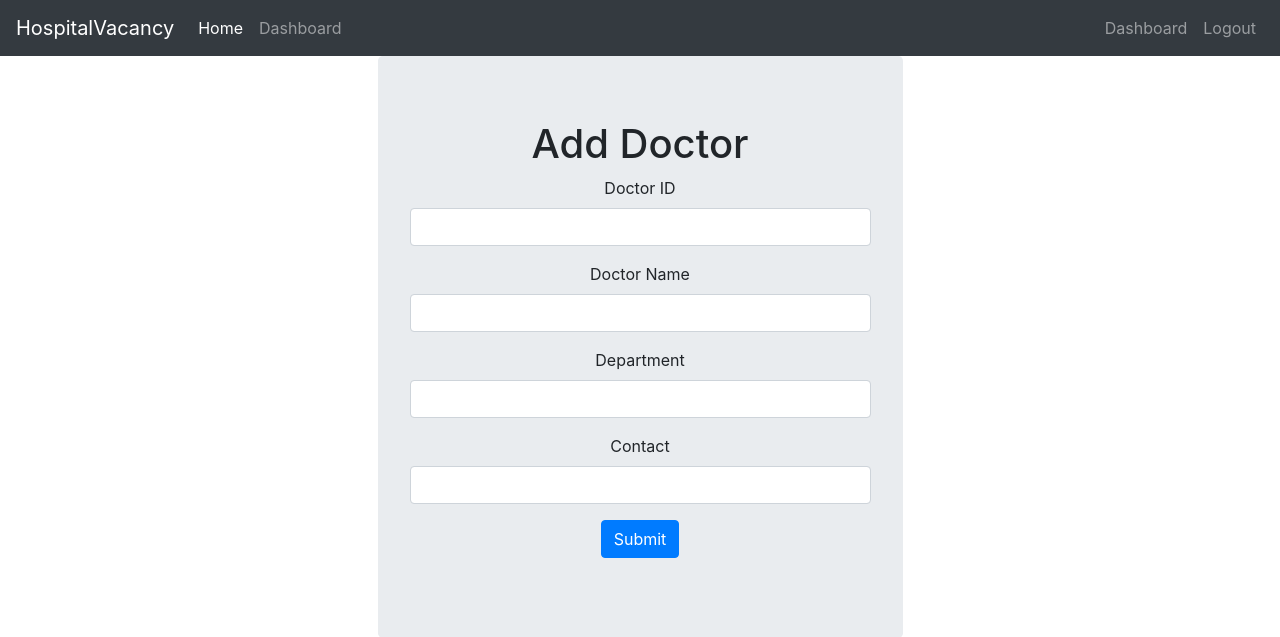
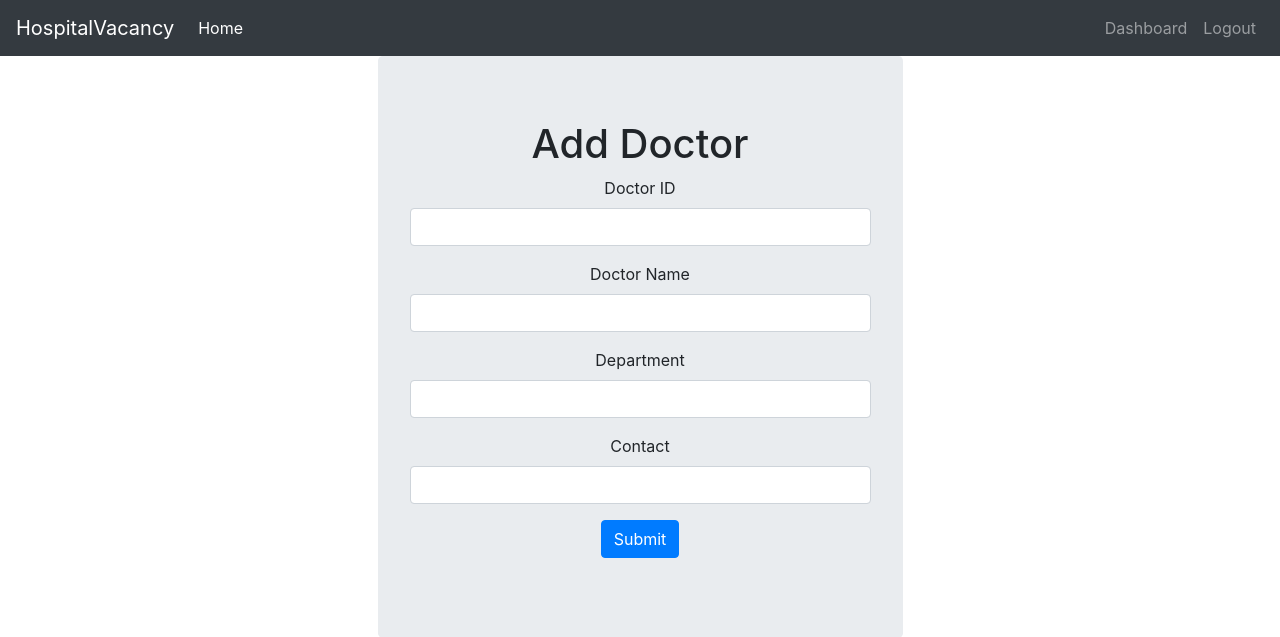
Before and after one commit to rishi-s8/hospital-vacancy, a Flask app: page /addDoctor in a window 1280 px wide. Shown: the top 637 px of the page. Run offline with Flask 2, Linux system fonts and the light colour scheme; the visitor is signed in with stand-in values (Sample User, id 1); some libraries are stand-ins or nearby versions.

Commit message:
navbar changed

```diff
--- a/templates/includes/_navbar.html
+++ b/templates/includes/_navbar.html
@@ -9,9 +9,12 @@
       <li class="nav-item active">
         <a class="nav-link" href="/">Home <span class="sr-only">(current)</span></a>
       </li>
+      {% if session.logged_in %}
+      {% else %}
       <li class="nav-item">
-        <a class="nav-link" href="/userDashboard">Dashboard</a>
+        <a class="nav-link" href="/UserDashboard">UserDashboard</a>
       </li>
+      {% endif %}
     </ul>
     <ul class="nav navbar-nav navbar-right">
       {% if session.logged_in %}
```
